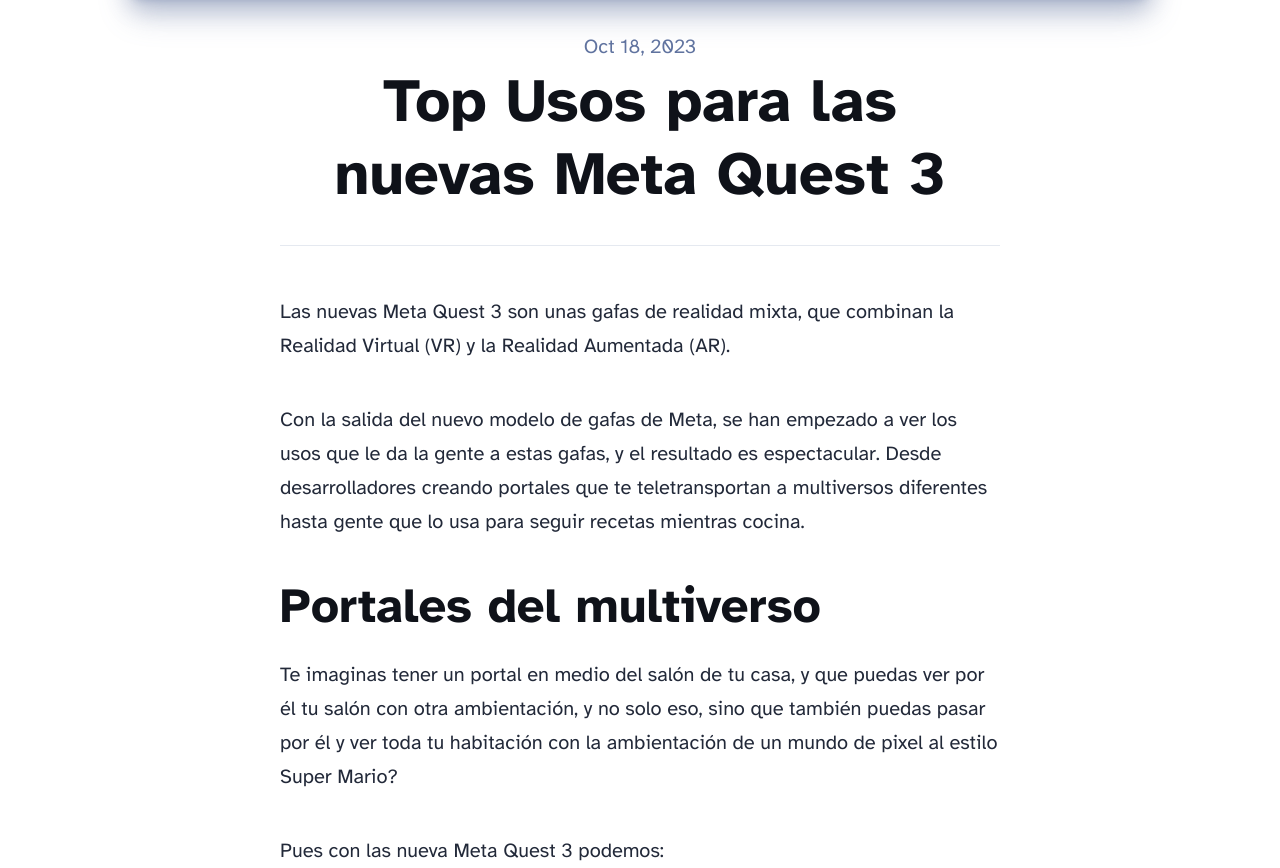
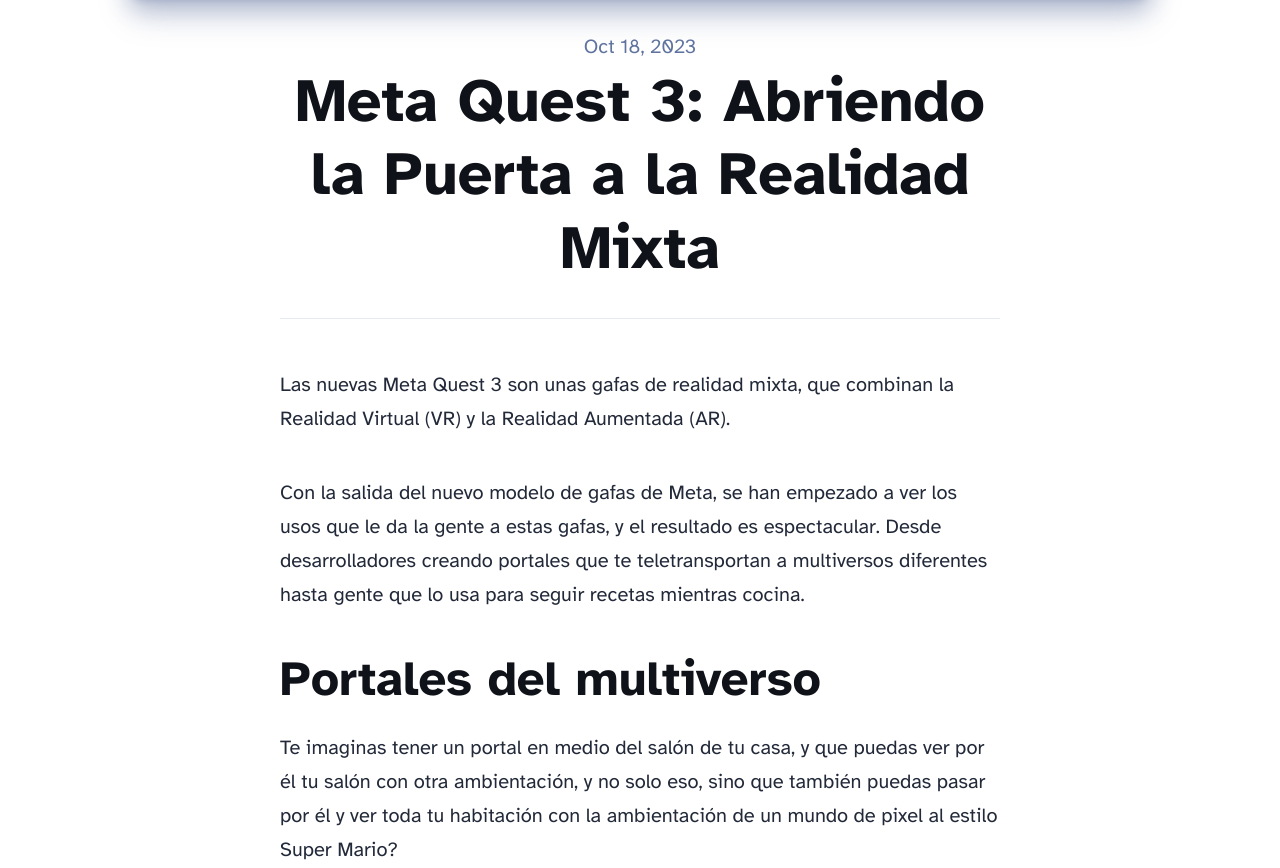
Before and after one commit to jsanchezpc/blogt, an Astro site: page /kkissta/blog/quest3 in a window 1280 px wide. Shown: the part 905-1773 px from the top of the page. Built offline with nearby package versions, Linux system fonts and the light colour scheme; Astro itself is replaced by a stand-in of ours.

Commit message:
Update quest3.md

```diff
--- a/src/content/blog/quest3.md
+++ b/src/content/blog/quest3.md
@@ -1,5 +1,5 @@
 ---
-title: 'Top Usos para las nuevas Meta Quest 3'
+title: 'Meta Quest 3: Abriendo la Puerta a la Realidad Mixta'
 description: '¿Cuáles son las posibles aplicaciones de las nuevas Meta Quest 3?'
 pubDate: 'Oct 18 2023'
 heroImage: 'https://res.cloudinary.com/ddrdgau1e/image/upload/f_auto,q_auto/v1/kkissta/u6dimj0htxzx9vreok5k'
```
